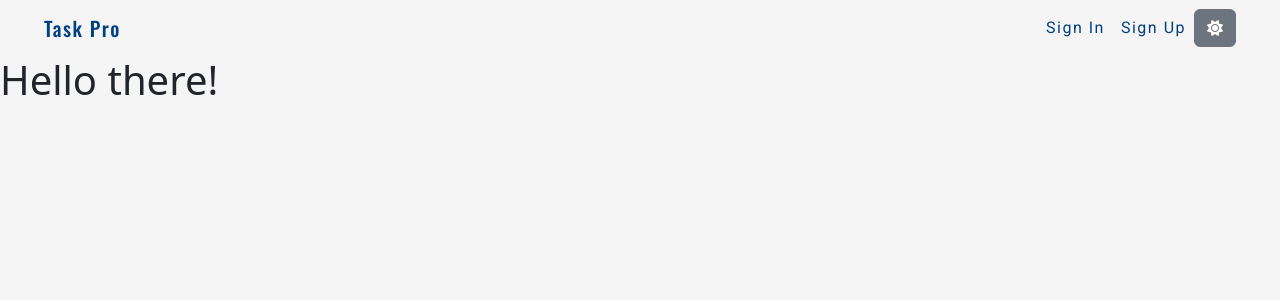
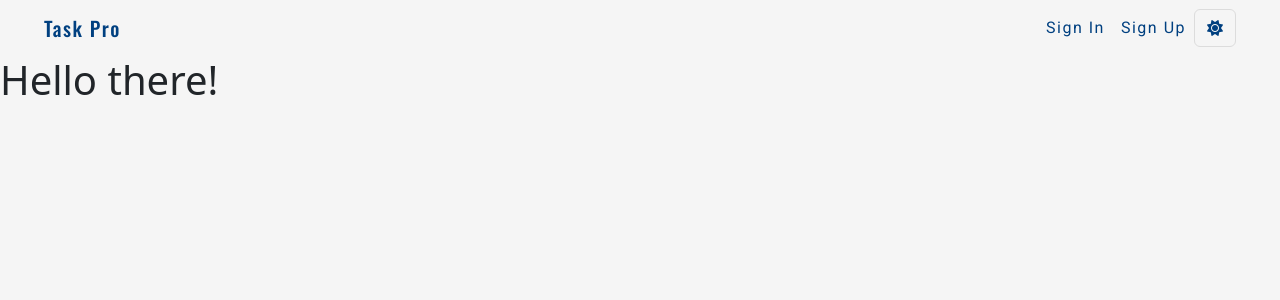
Before and after one commit to mmcin/task-pro-2, a Django app: template templates/index.html in a window 1280 px wide. Shown: the top 300 px of the page. Run offline with Django 3.2, Linux system fonts and the light colour scheme; the template is opened without the code that fills it, so the values that code supplies are empty; some libraries are stand-ins or nearby versions.

Commit message:
style theme change button

```diff
--- a/static/css/style.css
+++ b/static/css/style.css
@@ -60,3 +60,10 @@ body {
 .nav-link {
     font-family: var(--ff-body);
 }
+
+/* button */
+#theme-tooltip {
+    background: var(--background-color);
+    border: 1px solid var(--border-color);
+    color: var(--primary-text-color);
+}
```
